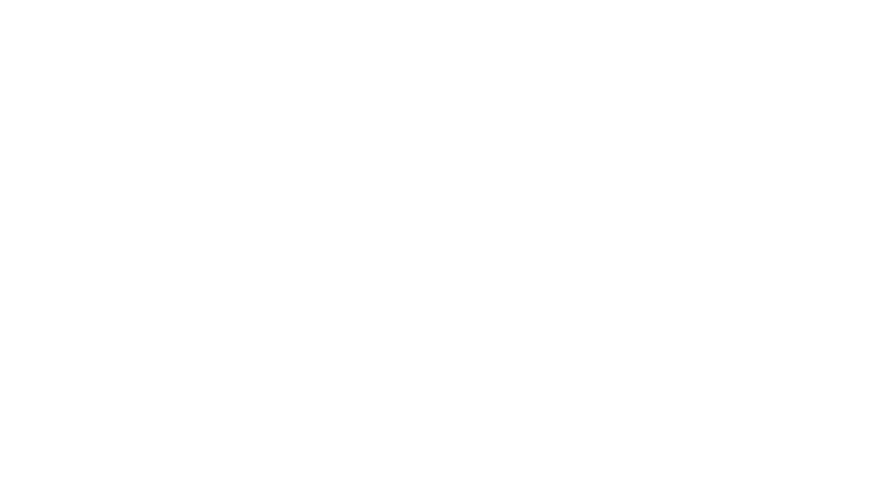
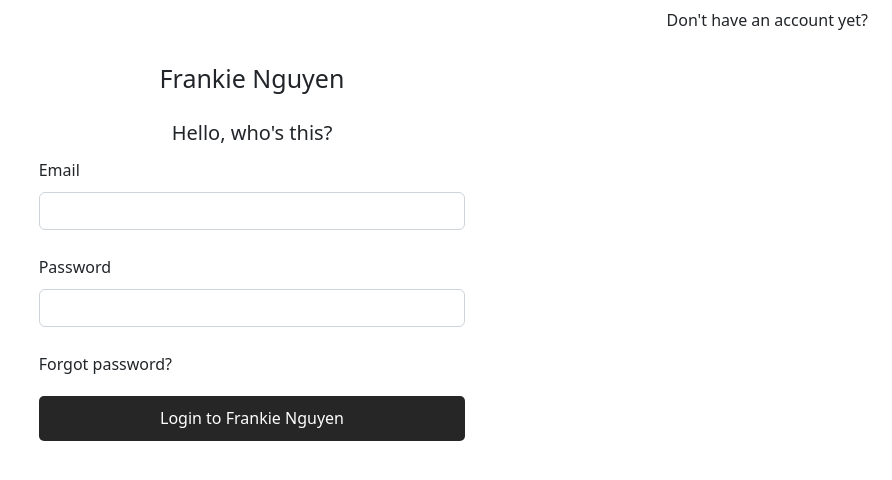
Before and after one commit to frankienguyen-dev/reactjs-project, a React (Create React App) app: page /login in a window 1280 px wide. Before the commit this address had no page. Shown: the top 480 px of the page, without its empty margins (388-1280 px from the left). Built offline with nearby package versions, Linux system fonts and the light colour scheme.

Commit message:
video 69

```diff
--- a/package.json
+++ b/package.json
@@ -9,6 +9,7 @@
         "axios": "1.2.1",
         "bootstrap": "5.2.3",
         "lodash": "4.17.21",
+        "query-string": "8.0.3",
         "react": "18.2.0",
         "react-bootstrap": "2.7.0",
         "react-dom": "18.2.0",
--- a/src/components/Admin/Content/ManageUser.js
+++ b/src/components/Admin/Content/ManageUser.js
@@ -10,7 +10,7 @@
 import TableUserPaginate from "./TableUserPaginate";
 
 const ManageUser = (props) => {
-  const LIMIT_USER = 5;
+  const LIMIT_USER = 3;
   const [pageCount, setPageCount] = useState(0);
   const [showModalCreateUser, setShowModalCreateUser] = useState(false);
   const [showModalUpdateUser, setShowModalUpdateUser] = useState(false);
@@ -20,6 +20,7 @@
   const [dataUpdate, setDataUpdate] = useState({});
   const [dataView, setDataView] = useState({});
   const [listUser, setListUser] = useState([]);
+  const [currentPage, setCurrentPage] = useState(1);
 
   useEffect(() => {
     fetchListUserWithPaginate(1);
@@ -35,7 +36,6 @@
   const fetchListUserWithPaginate = async (page) => {
     let response = await getUserWithPaginate(page, LIMIT_USER);
     if (response.EC === 0) {
-      console.log("response pagination", response.DT.users);
       setListUser(response.DT.users);
       setPageCount(response.DT.totalPages);
     }
@@ -89,6 +89,8 @@
             handleClickButtonDelete={handleClickButtonDelete}
             fetchListUserWithPaginate={fetchListUserWithPaginate}
             pageCount={pageCount}
+            currentPage={currentPage}
+            setCurrentPage={setCurrentPage}
           />
         </div>
 
@@ -96,6 +98,9 @@
           show={showModalCreateUser}
           setShow={setShowModalCreateUser}
           fetchListUser={fetchListUser}
+          fetchListUserWithPaginate={fetchListUserWithPaginate}
+          currentPage={currentPage}
+          setCurrentPage={setCurrentPage}
         />
 
         <ModalUpdateUser
@@ -104,6 +109,9 @@
           dataUpdate={dataUpdate}
           resetUpdateData={resetUpdateData}
           fetchListUser={fetchListUser}
+          fetchListUserWithPaginate={fetchListUserWithPaginate}
+          currentPage={currentPage}
+          setCurrentPage={setCurrentPage}
         />
 
         <ModalViewUpdate
@@ -117,6 +125,9 @@
           show={showModalDeleteUser}
           dataDelete={dataDelete}
           fetchListUser={fetchListUser}
+          fetchListUserWithPaginate={fetchListUserWithPaginate}
+          currentPage={currentPage}
+          setCurrentPage={setCurrentPage}
         />
       </div>
     </div>
--- a/src/components/Admin/Content/ModalDeleteUser.js
+++ b/src/components/Admin/Content/ModalDeleteUser.js
@@ -5,7 +5,7 @@
 import { toast } from "react-toastify";
 
 const ModalDeleteUser = (props) => {
-  const { show, setShow, dataDelete } = props;
+  const { show, setShow, dataDelete, currentPage, setCurrentPage } = props;
 
   const handleClose = () => {
     setShow(false);
@@ -17,7 +17,8 @@
     if (data && data.EC === 0) {
       toast.success(data.EM);
       handleClose();
-      await props.fetchListUser();
+      setCurrentPage(1);
+      await props.fetchListUserWithPaginate(1);
     }
 
     if (data && data.EC !== 0) {
--- a/src/components/Admin/Content/ModalUpdateUser.js
+++ b/src/components/Admin/Content/ModalUpdateUser.js
@@ -8,7 +8,7 @@
 import _ from "lodash";
 
 const ModalUpdateUser = (props) => {
-  const { show, setShow, dataUpdate, resetUpdateData } = props;
+  const { show, setShow, dataUpdate, resetUpdateData, currentPage } = props;
 
   const handleClose = () => {
     setShow(false);
@@ -61,7 +61,7 @@
     if (data && data.EC === 0) {
       toast.success(data.EM);
       handleClose();
-      await props.fetchListUser();
+      await props.fetchListUserWithPaginate(currentPage);
     }
 
     if (data && data.EC !== 0) {
--- a/src/components/Admin/Content/TableUserPaginate.js
+++ b/src/components/Admin/Content/TableUserPaginate.js
@@ -5,6 +5,7 @@
   const {
     listUser,
     pageCount,
+    setCurrentPage,
     handleClickButtonUpdate,
     handleClickButtonView,
     handleClickButtonDelete,
@@ -12,10 +13,8 @@
 
   // Invoke when user click to request another page.
   const handlePageClick = (event) => {
-    console.log(
-      `User requested page number ${Number.parseInt(event.selected) + 1}`
-    );
     props.fetchListUserWithPaginate(Number.parseInt(event.selected) + 1);
+    setCurrentPage(Number.parseInt(event.selected) + 1);
   };
 
   return (
@@ -89,6 +88,7 @@
         containerClassName="pagination"
         activeClassName="active"
         renderOnZeroPageCount={null}
+        forcePage={props.currentPage - 1}
       />
     </>
   );
--- /dev/null
+++ b/src/components/Auth/Login.js
@@ -0,0 +1,53 @@
+import { useState } from "react";
+import "./Login.scss";
+
+const Login = (props) => {
+  const [email, setEmail] = useState("");
+  const [password, setPassword] = useState("");
+
+  const handleClickSubmit = () => {
+    alert("me");
+  };
+
+  return (
+    <div className="login-container">
+      <div className="header-login">Don't have an account yet?</div>
+
+      <div className="title-login col-4 mx-auto ">Frankie Nguyen</div>
+
+      <div className="welcome-login col-4 mx-auto">Hello, who's this?</div>
+
+      <div className="content-form col-4 mx-auto">
+        <div className="form-group">
+          <label>Email</label>
+          <input
+            onChange={(event) => setEmail(event.target.value)}
+            value={email}
+            type="email"
+            className="form-control"
+          />
+        </div>
+
+        <div className="form-group">
+          <label>Password</label>
+          <input
+            onChange={(event) => setPassword(event.target.value)}
+            value={password}
+            type="password"
+            className="form-control"
+          />
+        </div>
+
+        <span className="forgot-password">Forgot password?</span>
+
+        <div>
+          <button onClick={() => handleClickSubmit()} className="btn-submit">
+            Login to Frankie Nguyen
+          </button>
+        </div>
+      </div>
+    </div>
+  );
+};
+
+export default Login;
--- /dev/null
+++ b/src/components/Auth/Login.scss
@@ -0,0 +1,40 @@
+.login-container {
+  .header-login {
+    height: 50px;
+    text-align: right;
+    padding: 8px 24px;
+  }
+
+  .title-login {
+    font-size: 25px;
+    text-align: center;
+    padding: 10px 0;
+  }
+
+  .welcome-login {
+    font-size: 20px;
+    text-align: center;
+    padding: 10px;
+  }
+
+  .content-form {
+    display: flex;
+    flex-direction: column;
+    gap: 10px;
+
+    input {
+      margin: 10px 0 15px;
+
+    }
+
+    .btn-submit {
+      width: 100%;
+      border: none;
+      height: 45px;
+      border-radius: 5px;
+      background-color: #262627;
+      color: white;
+      margin-top: 10px;
+    }
+  }
+}
--- a/src/components/Header/Header.js
+++ b/src/components/Header/Header.js
@@ -1,10 +1,16 @@
-import Container from 'react-bootstrap/Container';
-import Nav from 'react-bootstrap/Nav';
-import Navbar from 'react-bootstrap/Navbar';
-import NavDropdown from 'react-bootstrap/NavDropdown';
-import { NavLink } from 'react-router-dom';
+import Container from "react-bootstrap/Container";
+import Nav from "react-bootstrap/Nav";
+import Navbar from "react-bootstrap/Navbar";
+import NavDropdown from "react-bootstrap/NavDropdown";
+import { NavLink, useNavigate } from "react-router-dom";
 
 const Header = () => {
+  const navigate = useNavigate();
+
+  const handleLogin = () => {
+    navigate("/login");
+  };
+
   return (
     <Navbar bg="light" expand="lg">
       <Container>
@@ -29,7 +35,9 @@
           </Nav>
 
           <Nav>
-            <button className="btn-login">Log In</button>
+            <button onClick={() => handleLogin()} className="btn-login">
+              Log In
+            </button>
             <button className="btn-signup">Sign Up</button>
             {/* <NavDropdown title="Setting" id="basic-nav-dropdown">
               <NavDropdown.Item>Log In</NavDropdown.Item>
--- a/src/index.js
+++ b/src/index.js
@@ -8,6 +8,7 @@
 import { BrowserRouter, Route, Routes } from "react-router-dom";
 import Admin from "./components/Admin/Admin";
 import User from "./components/User/User";
+import Login from "./components/Auth/Login";
 import HomePage from "./components/Home/HomePage";
 import ManageUser from "./components/Admin/Content/ManageUser";
 import Dashboard from "./components/Admin/Content/Dashboard";
@@ -22,10 +23,13 @@
           <Route index element={<HomePage />} />
           <Route path="users" element={<User />} />
         </Route>
+
         <Route path="/admins" element={<Admin />}>
           <Route index element={<Dashboard />} />
           <Route path="manager-users" element={<ManageUser />} />
         </Route>
+
+        <Route path="/login" element={<Login />} />
       </Routes>
     </BrowserRouter>
 
```
Also changed, not shown: src/components/Admin/Content/ModalCreateUser.js (+28 -27 lines), 1 other file (tests, documents, lock files or other folders).
